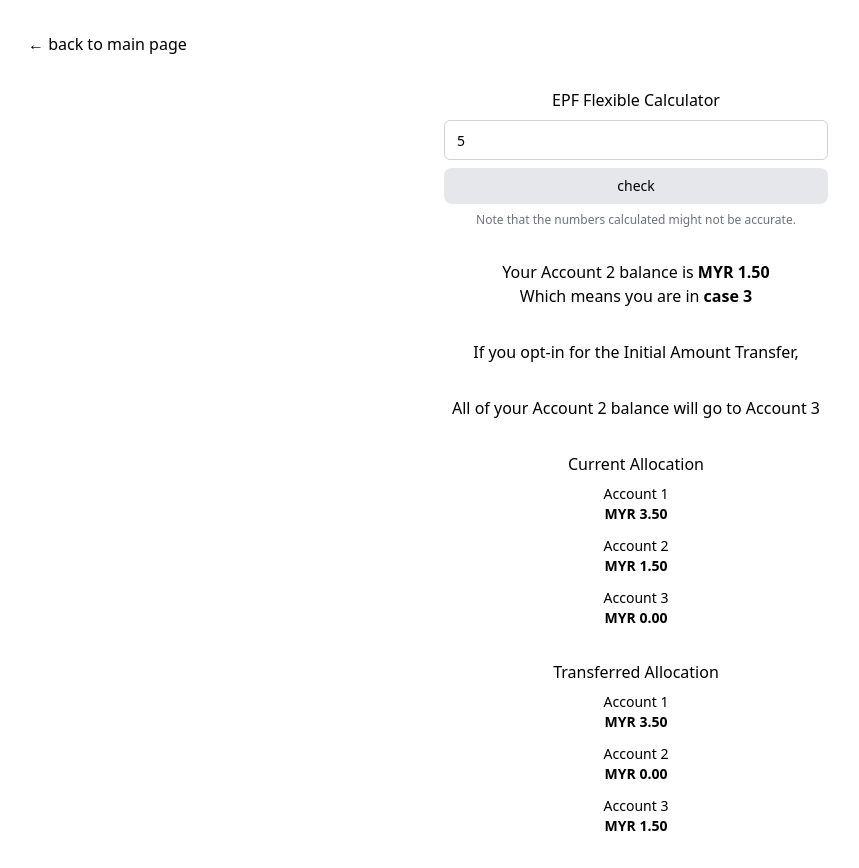
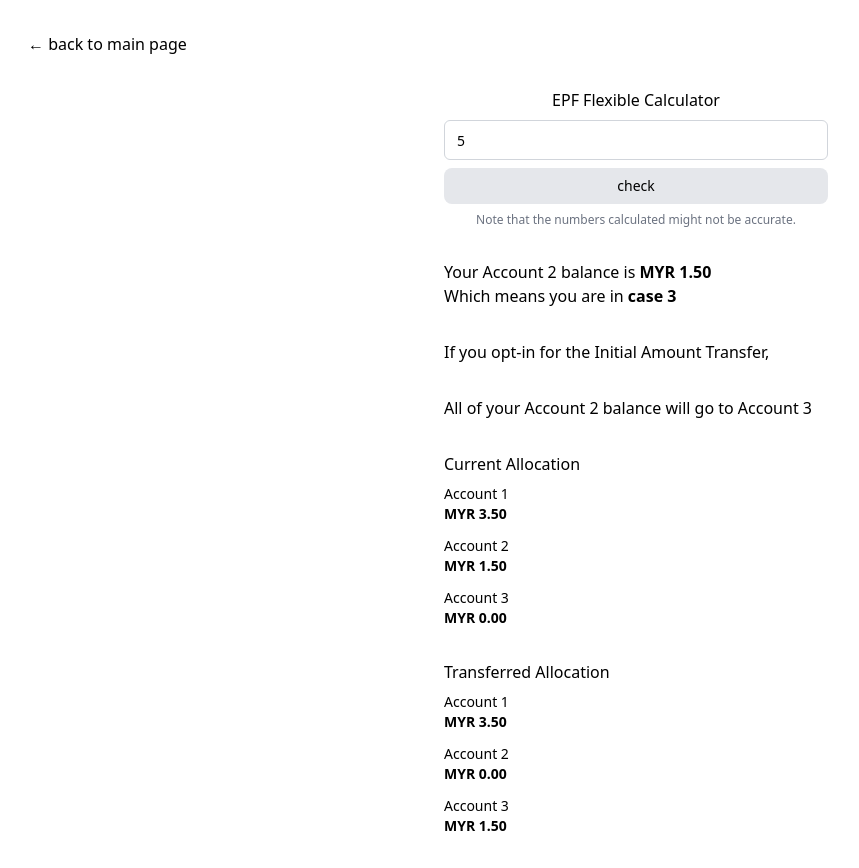
Before and after one commit to afrieirham/tools, a Next.js app: page /epf-flexible in a window 1280 px wide. Both pictures are taken after typing "5" into the empty fields and a click on the button "check". Shown: the whole page, without its empty margins (4-863 px from the left). Built offline with nearby package versions, Linux system fonts and the light colour scheme.

Commit message:
left align

```diff
--- a/src/pages/epf-flexible.tsx
+++ b/src/pages/epf-flexible.tsx
@@ -67,7 +67,7 @@
         }}
         className="flex flex-col items-center w-full max-w-sm mx-auto space-y-2"
       >
-        <h1 className="text-center">EPF Flexible Calculator</h1>
+        <h1 className="">EPF Flexible Calculator</h1>
         <input
           type="number"
           value={input}
@@ -87,7 +87,7 @@
         </p>
       </form>
       {hasAmount && (
-        <div className="flex flex-col items-center w-full max-w-sm mx-auto">
+        <div className="flex flex-col w-full max-w-sm mx-auto">
           <p>
             Your Account 2 balance is <b>{ringgit.format(currentAccount2)}</b>
           </p>
@@ -98,7 +98,7 @@
         </div>
       )}
       {hasAmount && getEpfCase() === 1 && (
-        <div className="flex flex-col items-center w-full max-w-sm mx-auto text-center">
+        <div className="flex flex-col w-full max-w-sm mx-auto">
           <p>Your Account 2 (30%) will be split as below:</p>
           <p>5% will go to Account 1</p>
           <p>15% will stay in Account 2</p>
@@ -106,22 +106,22 @@
         </div>
       )}
       {hasAmount && getEpfCase() === 2 && (
-        <div className="flex flex-col items-center w-full max-w-sm mx-auto text-center">
+        <div className="flex flex-col w-full max-w-sm mx-auto">
           <p>RM1,000 will be transfered to Account 3</p>
           <p>The remaining will stay in Account 2</p>
           <p>No transfer will be made to Account 1</p>
         </div>
       )}
       {hasAmount && getEpfCase() === 3 && (
-        <div className="flex flex-col items-center w-full max-w-sm mx-auto text-center">
+        <div className="flex flex-col w-full max-w-sm mx-auto">
           <p>All of your Account 2 balance will go to Account 3</p>
         </div>
       )}
 
       {hasAmount && (
-        <div className="flex flex-col items-center w-full max-w-sm mx-auto space-y-2">
+        <div className="flex flex-col w-full max-w-sm mx-auto space-y-2">
           <p>Current Allocation</p>
-          <div className="text-sm text-center space-y-3">
+          <div className="text-sm space-y-3">
             <div>
               <p>Account 1</p>
               <p className="font-bold">{ringgit.format(currentAccount1)}</p>
@@ -138,9 +138,9 @@
         </div>
       )}
       {hasAmount && (
-        <div className="flex flex-col items-center w-full max-w-sm mx-auto space-y-2">
+        <div className="flex flex-col w-full max-w-sm mx-auto space-y-2">
           <p>Transferred Allocation</p>
-          <div className="text-sm text-center space-y-3">
+          <div className="text-sm space-y-3">
             <div>
               <p>Account 1</p>
               <p className="font-bold">{ringgit.format(nextAccount1)}</p>
```
